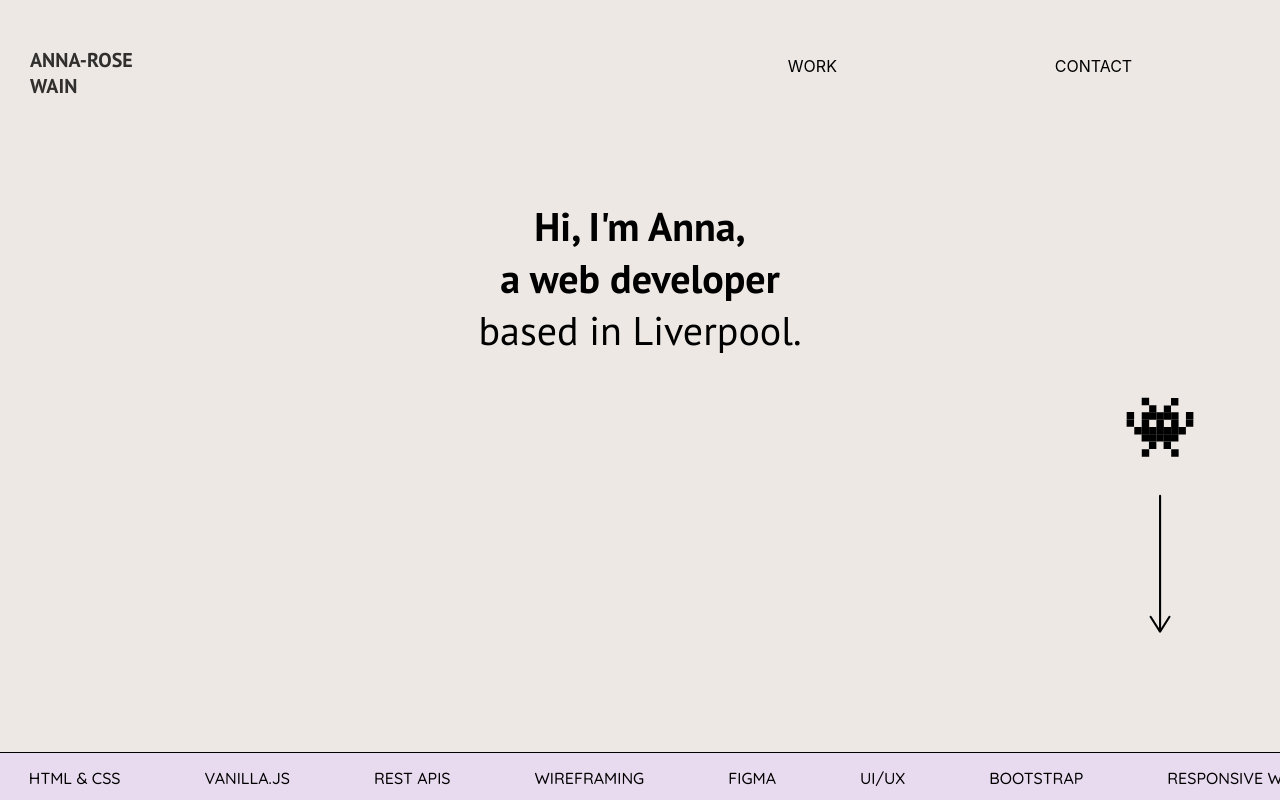
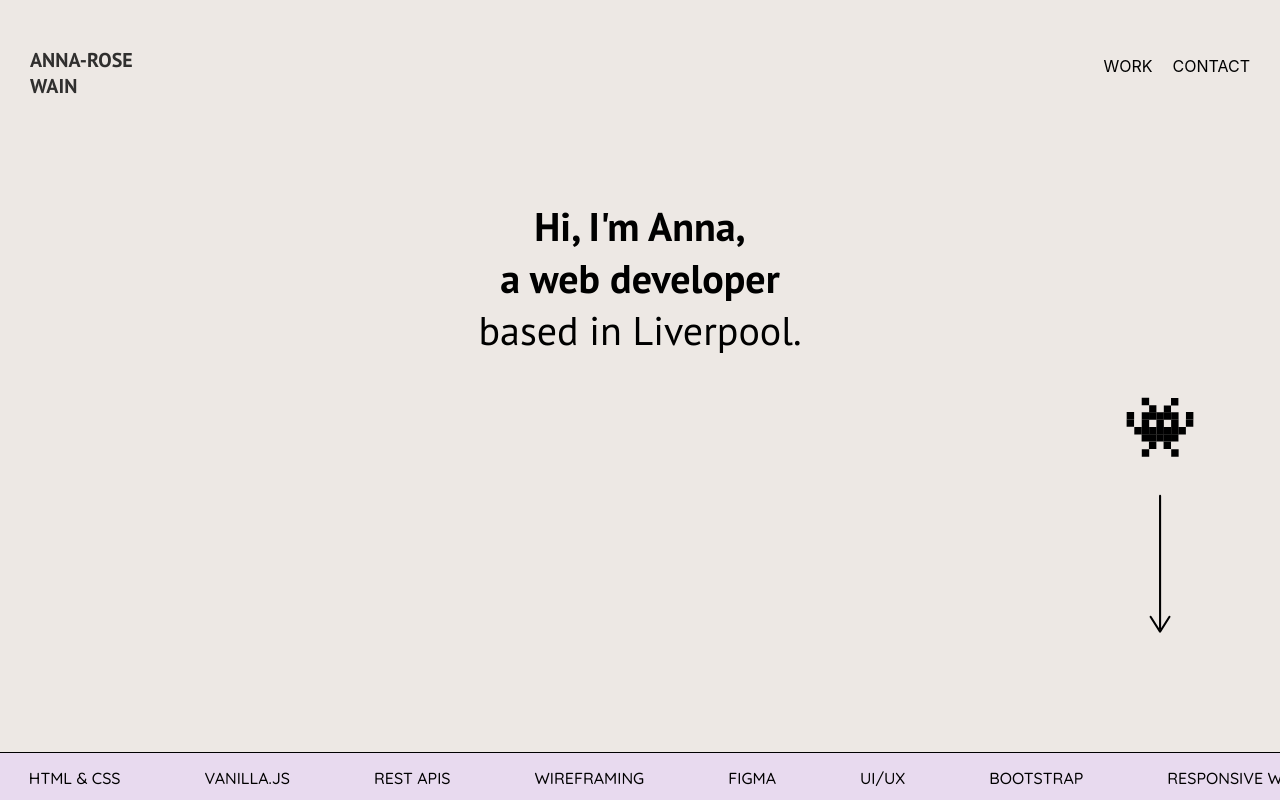
Before and after one commit to anna-rosew/anna-rose-wain, a React (Create React App) app: page / in a window 1280 px wide. Shown: the top 800 px of the page. Built offline with nearby package versions, Linux system fonts and the light colour scheme; a web font is replaced by a local one.

Commit message:
Summary linnks

```diff
--- a/src/Components/Header.js
+++ b/src/Components/Header.js
@@ -12,8 +12,10 @@ export default function Header() {
         </h2>
       </div>
       <div className="header-item-2">
-        <div>WORK</div>
-        <div>CONTACT</div>
+        <span>
+          <div>WORK</div>
+          <div>CONTACT</div>
+        </span>
       </div>
     </div>
   );
--- a/src/Styles/Header.css
+++ b/src/Styles/Header.css
@@ -21,28 +21,16 @@
 .header-item-2 {
   flex: 1;
   display: flex;
-  justify-content: space-evenly; /* Ensures equal spacing between the items */
   align-items: center;
+  justify-content: flex-end; /* Aligns the span to the right */
   margin: 30px;
-  gap: 100px; /* Space between items */
 }
 
-.switch-it-up {
-  padding: 10px;
-  border-radius: 20px;
-  border: 1px solid black;
-  width: 110px;
-  text-align: center;
+.header-item-2 span {
+  display: flex; /* Makes the span a flex container */
+  gap: 20px; /* Adjust this value to control the space between WORK and CONTACT */
 }
 
-.about-link {
-  font-size: 25px;
-  margin: 40px 30px 20px 10px;
-  text-align: right;
-  opacity: 80%;
+.header-item-2 span > div {
+  /* Optional: additional styles for WORK and CONTACT divs */
 }
-
-.about-anchor:hover {
-  cursor: pointer;
-  text-decoration: underline;
-}
```
